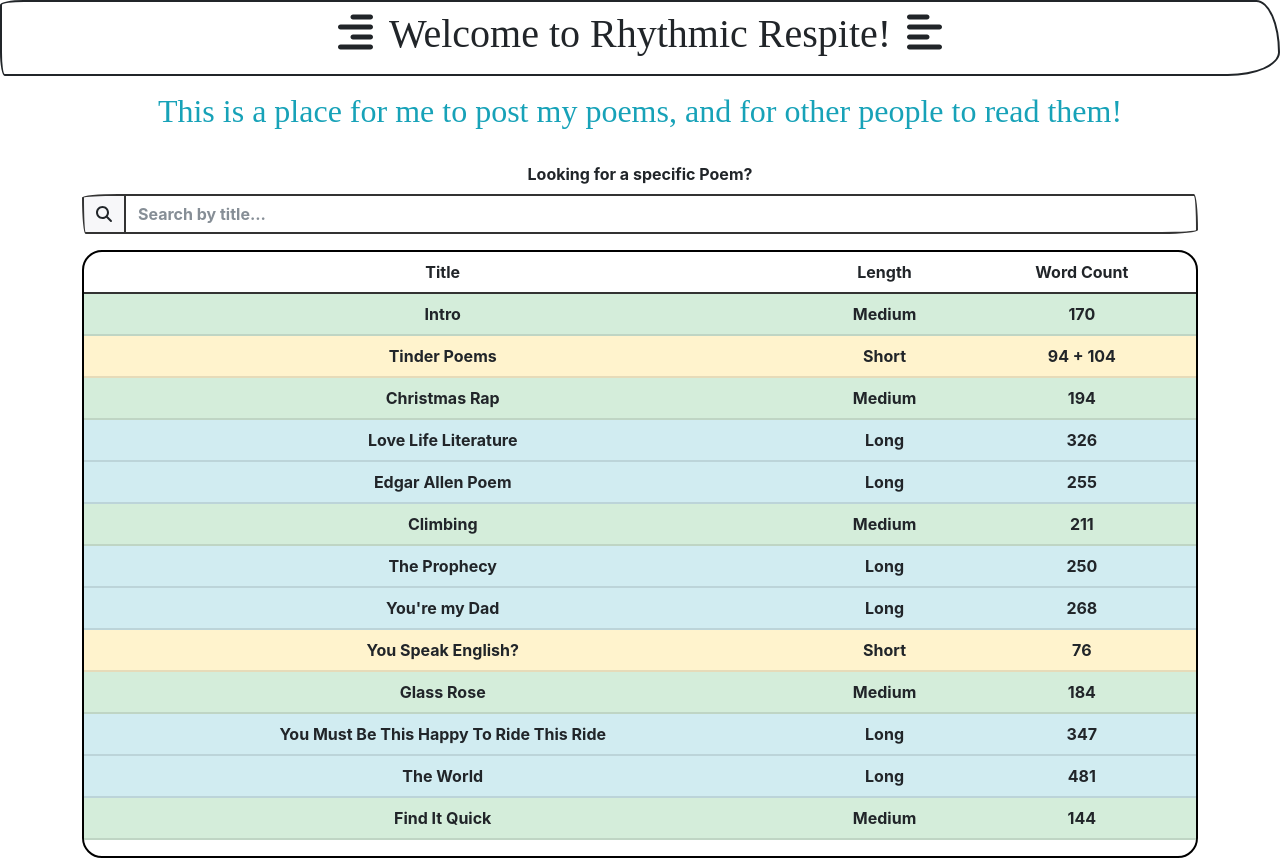
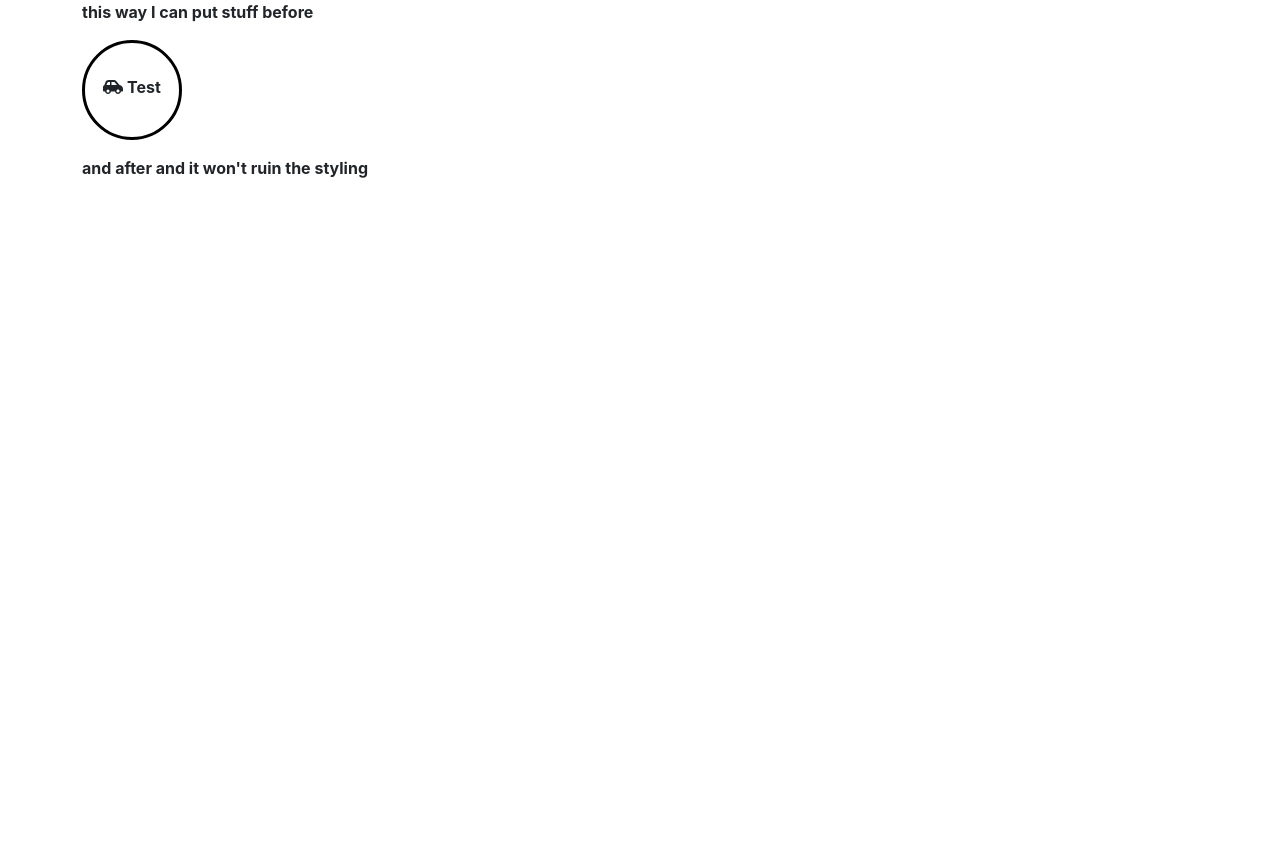
Before and after one commit to ZachOyer/RhythmicRespite, an Angular app: page /mirrored-glass in a window 1280 px wide. Before the commit this address led to /welcome. After the commit the page ends 800 px from the top, so only its background shows below. Built offline with nearby package versions, Linux system fonts and the light colour scheme; a web font is replaced by a local one.

Commit message:
Did some changes, I don't remember what tho

```diff
--- a/src/app/poems/christmas-rap/christmas-rap.component.sass
+++ b/src/app/poems/christmas-rap/christmas-rap.component.sass
@@ -10,9 +10,6 @@
   box-shadow: rgb(38, 57, 77) 0px 20px 30px 10px
   border: 2px solid green
 
-body, main::before
-  background: url('../../../assets/background.jpg') 0 / cover fixed
-
 main
   position: relative
   padding: 10px 5px
@@ -24,6 +21,7 @@ main
   border: 2px solid black
 
 main::before
+  background: url('../../../assets/background.jpg') 0 / cover fixed
   content: ''
   margin: -35px
   position: absolute
--- a/src/app/poems/find-it-quick/find-it-quick.component.html
+++ b/src/app/poems/find-it-quick/find-it-quick.component.html
@@ -4,9 +4,9 @@
       <div class=" offset-md-2 col-md-8 col-sm-12 mb-3">
         <h2>Find It Quick</h2>
         <div class="poem-text mb-3">
-          <div class="important" style="text-shadow: 0px 0px 1px #000000; text-align: left">Searching far and wide for my hidden might</div>
-          <div style="text-align: left">I must find it quick while I've got time</div>
-          <div class="important" style="text-shadow: 0px 0px 1px #000000; text-align: left">Cherish the day, while fearing the night</div>
+          <div class="important" style="text-shadow: 0px 0px 1px #000000">Searching far and wide for my hidden might</div>
+          <div>I must find it quick while I've got time</div>
+          <div class="important" style="text-shadow: 0px 0px 1px #000000">Cherish the day, while fearing the night</div>
           <br>
           <div style="text-align: right">The strength I want won't help in a fight</div>
           <div style="text-align: right">Because its the strength to be alone</div>
--- a/src/app/poems/mirrored-glass/mirrored-glass.component.html
+++ b/src/app/poems/mirrored-glass/mirrored-glass.component.html
@@ -1 +1,12 @@
-<p>mirrored-glass works!</p>
+<div class=container>
+  this way I can put stuff before
+  <div class="wrapper">
+    <div class="button-outline" style="position: absolute">
+    </div>
+    <div class="button my-3">
+      <fa-icon [icon]="faTest"></fa-icon>
+      Test
+    </div>
+  </div>
+  and after and it won't ruin the styling
+</div>
--- a/src/app/poems/mirrored-glass/mirrored-glass.component.sass
+++ b/src/app/poems/mirrored-glass/mirrored-glass.component.sass
@@ -0,0 +1,27 @@
+.button
+  border-radius: 50%
+  height: 100px
+  width: 100px
+  padding: 10px
+  text-align: center
+  padding-top: 35px
+  transition: all 0.3s ease-in-out
+
+.button-outline
+  height: 100px
+  width: 100px
+  border-radius: 50%
+  border: 3px solid black
+  transition: all 0.3s ease-in-out
+
+.wrapper
+  width: max-content
+  border-radius: 50%
+
+.wrapper:hover .button-outline
+  transform: scale(1.13)
+  border-color: #1b558b
+
+.wrapper:hover .button
+  background-color: #1b558b
+  color: white
--- a/src/app/poems/mirrored-glass/mirrored-glass.component.ts
+++ b/src/app/poems/mirrored-glass/mirrored-glass.component.ts
@@ -1,4 +1,5 @@
 import { Component, OnInit } from '@angular/core';
+import { faCarSide } from '@fortawesome/free-solid-svg-icons';
 
 @Component({
   selector: 'app-mirrored-glass',
@@ -6,6 +7,7 @@ import { Component, OnInit } from '@angular/core';
   styleUrls: ['./mirrored-glass.component.sass']
 })
 export class MirroredGlassComponent implements OnInit {
+  faTest = faCarSide;
 
   constructor() { }
 
--- a/src/app/welcome/welcome.component.html
+++ b/src/app/welcome/welcome.component.html
@@ -1,4 +1,4 @@
-<div style='background-color: white;'>
+<div class="background">
 
   <!-- Header for DESKTOP -->
   <div class="navbar" *ngIf="!styleService.getIsMobile()">
@@ -16,7 +16,7 @@
     <div class="col-3" style="font-size: 40px;">
       <fa-icon [icon]="faLeft"></fa-icon>
     </div>
-    <div class="col header mx-1">
+    <div class="col header">
       <h1 class="text-center">
         <span class="mx-auto text-center">Welcome to Rhythmic Respite!</span>
       </h1>
@@ -26,11 +26,11 @@
     </div>
   </div>
 
-  <div class="container text-center mt-3" style="background-color: white">
-    <h2 class="text-info">This is a place for me to post my poems, and for other people to read them!</h2>
+  <div class="container text-center mt-3 content">
+    <h2>This is a place for me to post my poems, and for other people to read them!</h2>
 
     <div class="form-group">
-      <label class="form-label mt-4">Looking for a specific Poem?</label>
+      <label class="form-label mt-4 p-2 mb-0 search-label">Looking for a specific Poem?</label>
       <div class="form-group">
         <div class="input-group mb-3 search-bar">
           <span class="input-group-text test1"><fa-icon class="test2" [icon]="faSearch"></fa-icon></span>
@@ -40,7 +40,7 @@
       </div>
     </div>
 
-    <div style="border: 2px solid black; border-radius: 20px;">
+    <div style="border: 2px solid black; border-radius: 20px; background-color: white;">
       <table class="table table-hover">
         <thead>
           <tr>
--- a/src/app/welcome/welcome.component.sass
+++ b/src/app/welcome/welcome.component.sass
@@ -1,14 +1,29 @@
 h1
   font-family: 'Fredericka the Great', cursive
   width: 100%
+
+.navbar
+  background-color: white
+  cursor: default
+
+.search-label
+  background-color: white
+  border: 2px solid black
+  border-bottom: 0px
+  border-radius: 10px 10px 0px 0px
 
 tbody tr
   background-color: white
   transition: 0.2s all ease-in-out
 
+.background
+  background: url('../../assets/paper_background.jpg')
+  min-height: 100vh
+
 tbody tr:hover
   transform: translateY(-3px)
   box-shadow: 0px 2px 3px #000000b2
+  background-color: white
 
 .search-bar:hover .test2
   animation-name: bounce
@@ -24,9 +39,9 @@ tbody tr:hover
   20%,
   50%,
   80%
-    -webkit-transform: translateY(0)
-    -ms-transform: translateY(0)
-    transform: translateY(0)
+    -webkit-transform: translateY(0px)
+    -ms-transform: translateY(0px)
+    transform: translateY(0px)
   40%
     -webkit-transform: translateY(-10px)
     -ms-transform: translateY(-10px)
@@ -42,9 +57,9 @@ tbody tr:hover
   20%,
   50%,
   80%
-    -webkit-transform: translateY(0)
-    -ms-transform: translateY(0)
-    transform: translateY(0)
+    -webkit-transform: translateY(0px)
+    -ms-transform: translateY(0px)
+    transform: translateY(0px)
   40%
     -webkit-transform: translateY(-10px)
     -ms-transform: translateY(-10px)
--- a/src/app/welcome/welcome.component.ts
+++ b/src/app/welcome/welcome.component.ts
@@ -98,7 +98,7 @@ export class WelcomeComponent implements OnInit {
       title: "Find It Quick",
       length: "Medium",
       count: "144"
-    },
+    }
   ]
 
 
@@ -115,6 +115,13 @@ export class WelcomeComponent implements OnInit {
         title: "Baby Gurl",
         length: "Short",
         complete: 'Yes'
+      }]
+    } else if (this.searchTerm.toLowerCase() === 'mirrored glass') {
+      this.filteredPoems = [{
+        id: 14,
+        title: "Mirrored Glass",
+        length: "Unknown",
+        count: "0"
       }]
     } else {
       this.filteredPoems = this.poems.filter((poem: any) => {
@@ -157,6 +164,8 @@ export class WelcomeComponent implements OnInit {
       this.router.navigateByUrl('the-world');
     } else if (id === 13) {
       this.router.navigateByUrl('find-it-quick');
+    } else if (id === 14) {
+      this.router.navigateByUrl('mirrored-glass');
     }
   }
 
```
Also changed, not shown: src/app/app-routing.module.ts (+13 -11 lines), src/assets/paper_background.jpg (added), 1 other file (tests, documents, lock files or other folders).
